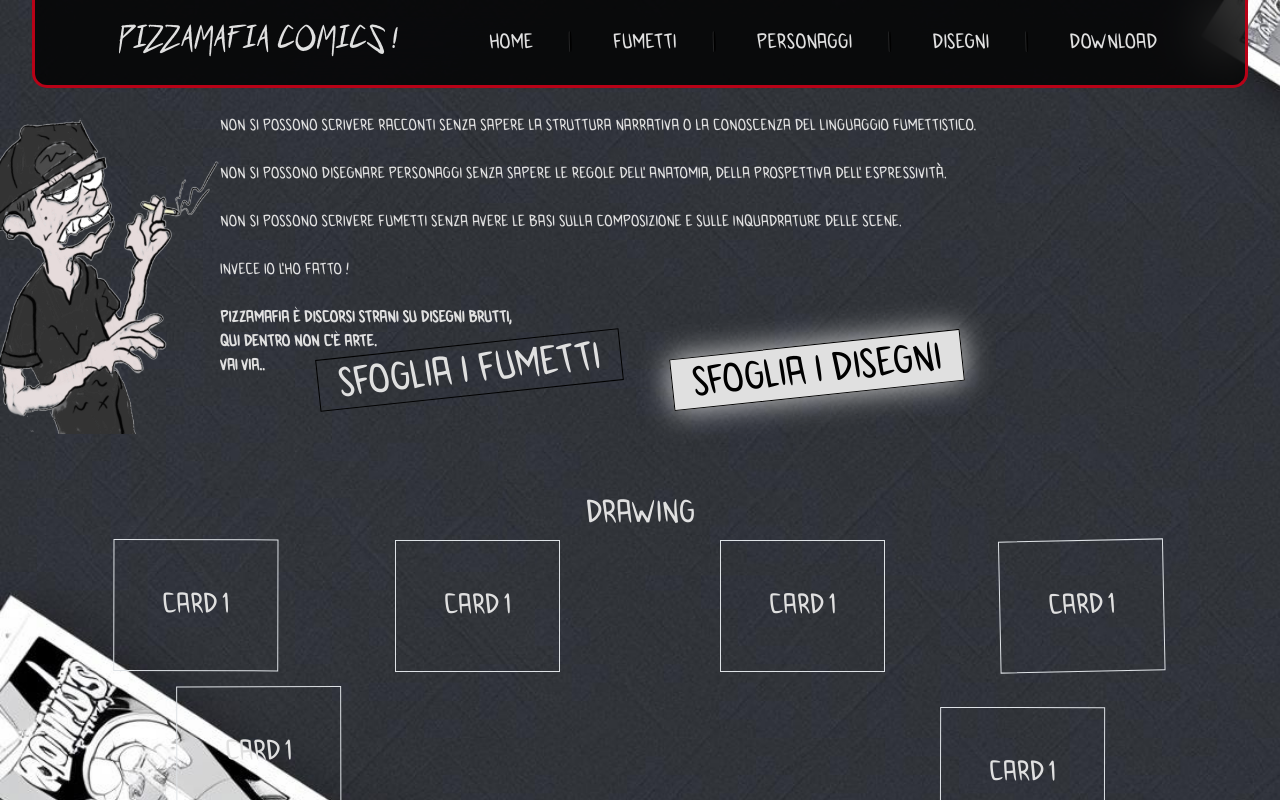
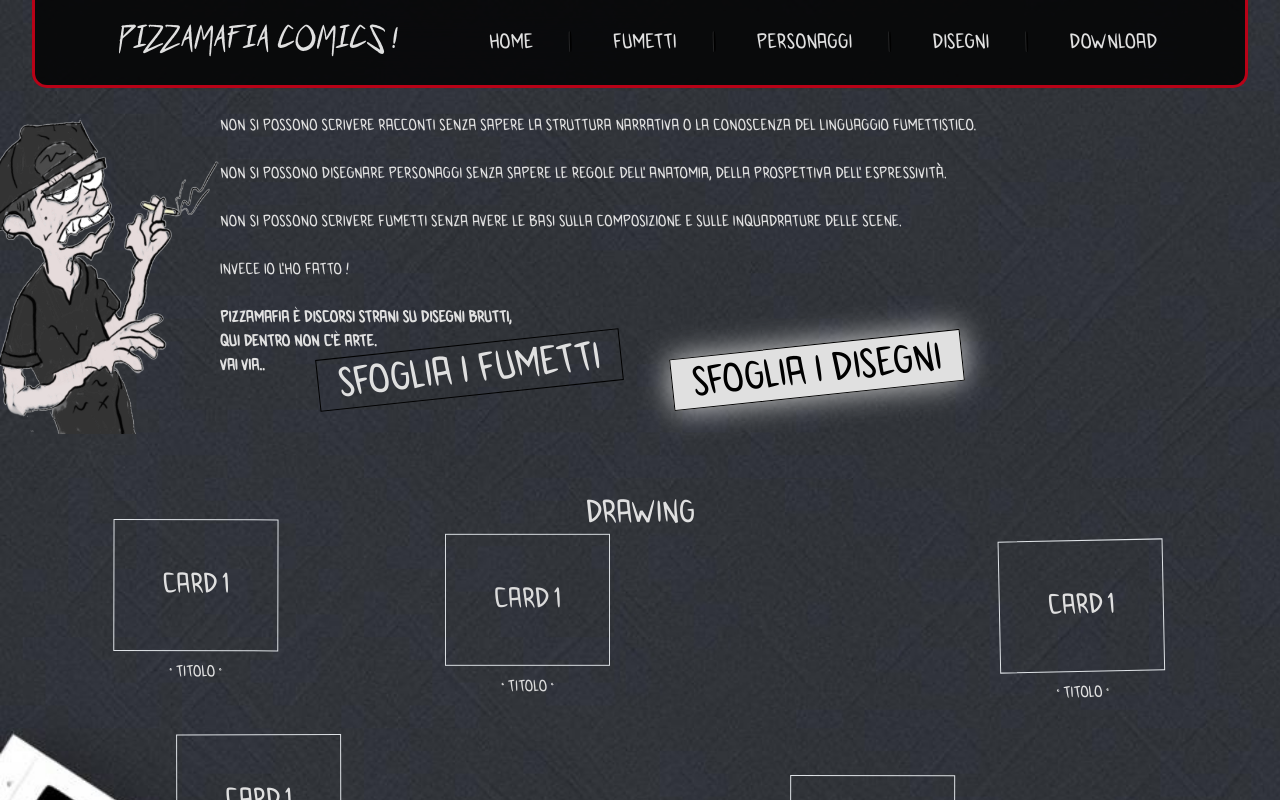
Before and after one commit to Cristiano-Rocchi/pizzamafia-comics-site, a React (Create React App) app: page / in a window 1280 px wide. Both pictures are taken after a click on the element "Sfoglia i Disegni". Shown: the top 800 px of the page. Built offline with nearby package versions, Linux system fonts and the light colour scheme.

Commit message:
update style drawing card

```diff
--- a/src/components/HomePage/HomePage.jsx
+++ b/src/components/HomePage/HomePage.jsx
@@ -210,9 +210,10 @@ const Homepage = () => {
             <h2 className="text-center">drawing</h2>
             <Col xs={12}>
               {/* FILA 1 */}
-              <div className="container-card-drawing-1">
+              <div className="container-card-drawing-1 mb-2">
                 <motion.div
                   className="card-drawing d-flex"
+                  style={{ position: "relative", bottom: "20px" }}
                   initial={{
                     x: "100vw",
                     y: -100,
@@ -248,10 +249,15 @@ const Homepage = () => {
                     },
                   }}
                 >
+                  <div>
                     <h3 className="p-5 border border-solid">Card 1</h3>
+
+                    <p className="text-center">• Titolo •</p>
+                  </div>
                 </motion.div>
                 <motion.div
                   className="card-drawing d-flex"
+                  style={{ position: "relative", top: "50px", left: "50px" }}
                   initial={{
                     y: "100vh",
                     x: 0,
@@ -271,28 +277,45 @@ const Homepage = () => {
                       damping: 8,
                       mass: 2,
                       bounce: 0.6,
+                      delay: 1.5,
                     },
                     x: {
                       type: "keyframes",
                       values: [0, 15, -10, 5, 0],
                       times: [0, 0.3, 0.6, 0.8, 1],
                       duration: 2,
+                      delay: 1.5,
                     },
                     rotate: {
                       type: "spring",
                       stiffness: 50,
                       damping: 15,
                       mass: 1,
+                      delay: 1.5,
                     },
                     opacity: {
                       duration: 1.5,
+                      delay: 1.5,
                     },
                   }}
                 >
+                  <div>
                     <h3 className="p-5 border border-solid">Card 1</h3>
+
+                    <p className="text-center">• Titolo •</p>
+                  </div>
                 </motion.div>
+
                 <motion.div
                   className="card-drawing d-flex"
+                  style={{
+                    position: "relative",
+                    bottom: "60px",
+                    left: "30px",
+                    transformStyle: "preserve-3d",
+                    backfaceVisibility: "hidden",
+                    perspective: 1000,
+                  }}
                   initial={{
                     rotateY: 200,
                     opacity: 0,
@@ -308,23 +331,19 @@ const Homepage = () => {
                       type: "tween",
                       ease: "easeOut",
                       duration: 1.2,
-                      delay: 0.3,
+                      delay: 3,
                     },
                     opacity: {
                       duration: 0.8,
                       ease: "easeOut",
+                      delay: 2,
                     },
                     scale: {
                       type: "spring",
                       stiffness: 150,
                       damping: 10,
-                      delay: 0.2,
+                      delay: 2.2,
                     },
-                  }}
-                  style={{
-                    transformStyle: "preserve-3d",
-                    backfaceVisibility: "hidden",
-                    perspective: 1000,
                   }}
                 >
                   <motion.div
@@ -333,9 +352,14 @@ const Homepage = () => {
                       backfaceVisibility: "hidden",
                     }}
                   >
+                    <div>
                       <h3 className="p-5 border border-solid">Card 1</h3>
+
+                      <p className="text-center">• Titolo •</p>
+                    </div>
                   </motion.div>
                 </motion.div>
+
                 <motion.div
                   className="card-drawing d-flex"
                   initial={{
@@ -358,16 +382,20 @@ const Homepage = () => {
                     velocity: 0.1,
                   }}
                 >
+                  <div>
                     <h3 className="p-5 border border-solid">Card 1</h3>
+
+                    <p className="text-center">• Titolo •</p>
+                  </div>
                 </motion.div>
               </div>
 
               {/* FILA 2 */}
-              <div className="container-card-drawing-2">
+              <div className="container-card-drawing-2 mb-5">
                 <motion.div
                   className="card-drawing d-flex"
                   initial={{
-                    x: "100vw", // Partenza dall'angolo in basso a destra
+                    x: "100vw",
                     y: "100vh",
                     opacity: 0,
                     rotate: -15,
@@ -401,11 +429,15 @@ const Homepage = () => {
                     },
                   }}
                 >
+                  <div>
                     <h3 className="p-5 border border-solid">Card 1</h3>
+                    <p className="text-center">● Titolo ●</p>
+                  </div>
                 </motion.div>
 
                 <motion.div
                   className="card-drawing d-flex"
+                  style={{ position: "relative", top: "20px", right: "150px" }}
                   initial={{
                     x: 0,
                     y: "100vh",
@@ -442,13 +474,18 @@ const Homepage = () => {
                     },
                   }}
                 >
+                  <div>
                     <h3 className="p-5 border border-solid">Card 1</h3>
+
+                    <p className="text-center">• Titolo •</p>
+                  </div>
                 </motion.div>
               </div>
               {/* FILA 3 */}
-              <div className="container-card-drawing-3">
+              <div className="container-card-drawing-3 mb-5">
                 <motion.div
                   className="card-drawing d-flex"
+                  style={{ position: "relative", right: "100px" }}
                   initial={{ y: -200, opacity: 0 }}
                   animate={{ y: 0, opacity: 1 }}
                   transition={{
@@ -457,13 +494,22 @@ const Homepage = () => {
                     damping: 10,
                   }}
                 >
+                  <div>
                     <h3 className="p-5 border border-solid">Card 1</h3>
+
+                    <p className="text-center">• Titolo •</p>
+                  </div>
                 </motion.div>
                 <motion.div
                   className="card-drawing d-flex"
+                  style={{
+                    position: "relative",
+                    bottom: "30px",
+                    right: "80px",
+                  }}
                   initial={{
-                    x: "-100vw", // Partenza fuori dalla sinistra dello schermo
-                    y: "100vh", // Partenza dal basso dello schermo
+                    x: "-100vw",
+                    y: "100vh",
                     opacity: 0,
                     rotate: -15,
                   }}
@@ -479,72 +525,75 @@ const Homepage = () => {
                       stiffness: 30,
                       damping: 10,
                       mass: 4,
+                      delay: 2.5,
                     },
                     y: {
                       type: "keyframes",
-                      values: [100, -30, 15, -5, 0], // Effetto di rimbalzo in verticale
+                      values: [100, -30, 15, -5, 0],
                       times: [0, 0.3, 0.6, 0.8, 1],
                       duration: 3,
+                      delay: 2.5,
                     },
                     rotate: {
                       type: "keyframes",
-                      values: [-15, 10, -5, 2, 0], // Piccolo rimbalzo nella rotazione
+                      values: [-15, 10, -5, 2, 0],
                       duration: 3,
+                      delay: 2.5,
+                    },
+                    opacity: {
+                      duration: 2,
+                      delay: 2.5,
+                    },
+                  }}
+                >
+                  <div>
+                    <h3 className="p-5 border border-solid">Card 1</h3>
+
+                    <p className="text-center">• Titolo •</p>
+                  </div>
+                </motion.div>
+
+                <motion.div
+                  className="card-drawing d-flex "
+                  style={{ position: "relative", top: "20px", left: "50px" }}
+                  initial={{
+                    x: "100vw",
+                    y: "100vh",
+                    opacity: 0,
+                    rotate: 30,
+                  }}
+                  animate={{
+                    x: ["100vw", "50vw", "-20vw", "0"],
+                    y: ["100vh", "-20vh", "10vh", "0"],
+                    opacity: 1,
+                    rotate: [30, -10, 5, 0],
+                  }}
+                  transition={{
+                    x: {
+                      type: "keyframes",
+                      duration: 4,
+                      ease: "easeInOut",
+                    },
+                    y: {
+                      type: "keyframes",
+                      duration: 4,
+                      ease: "easeInOut",
+                    },
+                    rotate: {
+                      type: "keyframes",
+                      duration: 4,
+                      ease: "easeInOut",
                     },
                     opacity: {
                       duration: 2,
                     },
                   }}
                 >
+                  <div>
                     <h3 className="p-5 border border-solid">Card 1</h3>
-                </motion.div>
-                <motion.div
-                  className="card-drawing d-flex"
-                  initial={{
-                    y: -500,
-                    x: 200,
-                    opacity: 0,
-                    rotateX: 180,
-                    rotateZ: -45,
-                    scale: 0.1,
-                    filter: "blur(20px) brightness(2)",
-                  }}
-                  animate={{
-                    y: 0,
-                    x: 0,
-                    opacity: 1,
-                    rotateX: 0,
-                    rotateZ: 0,
-                    scale: 1,
-                    filter: "blur(0px) brightness(1)",
-                  }}
-                  transition={{
-                    duration: 2.5,
-                    ease: [0.2, 0.8, 0.4, 1],
-                    rotateZ: {
-                      type: "keyframes",
-                      values: [0, 15, -10, 5, 0],
-                      times: [0, 0.25, 0.5, 0.75, 1],
-                      duration: 2,
-                    },
-                    scale: {
-                      type: "keyframes",
-                      values: [1, 1.1, 0.95, 1.05, 1],
-                      duration: 2,
-                    },
-                    delay: 0.3,
-                  }}
-                  style={{
-                    transformStyle: "preserve-3d",
-                    perspective: "1000px",
-                  }}
-                  whileHover={{
-                    rotateY: 360,
-                    scale: 1.2,
-                    transition: { duration: 1.5 },
-                  }}
-                >
-                  <h3 className="p-5 border border-solid">Card 1</h3>
+
+                    <p className="text-center">• Titolo •</p>
+                  </div>
                 </motion.div>
               </div>
             </Col>
```
Lines whose indentation alone changed are shown as unchanged.
